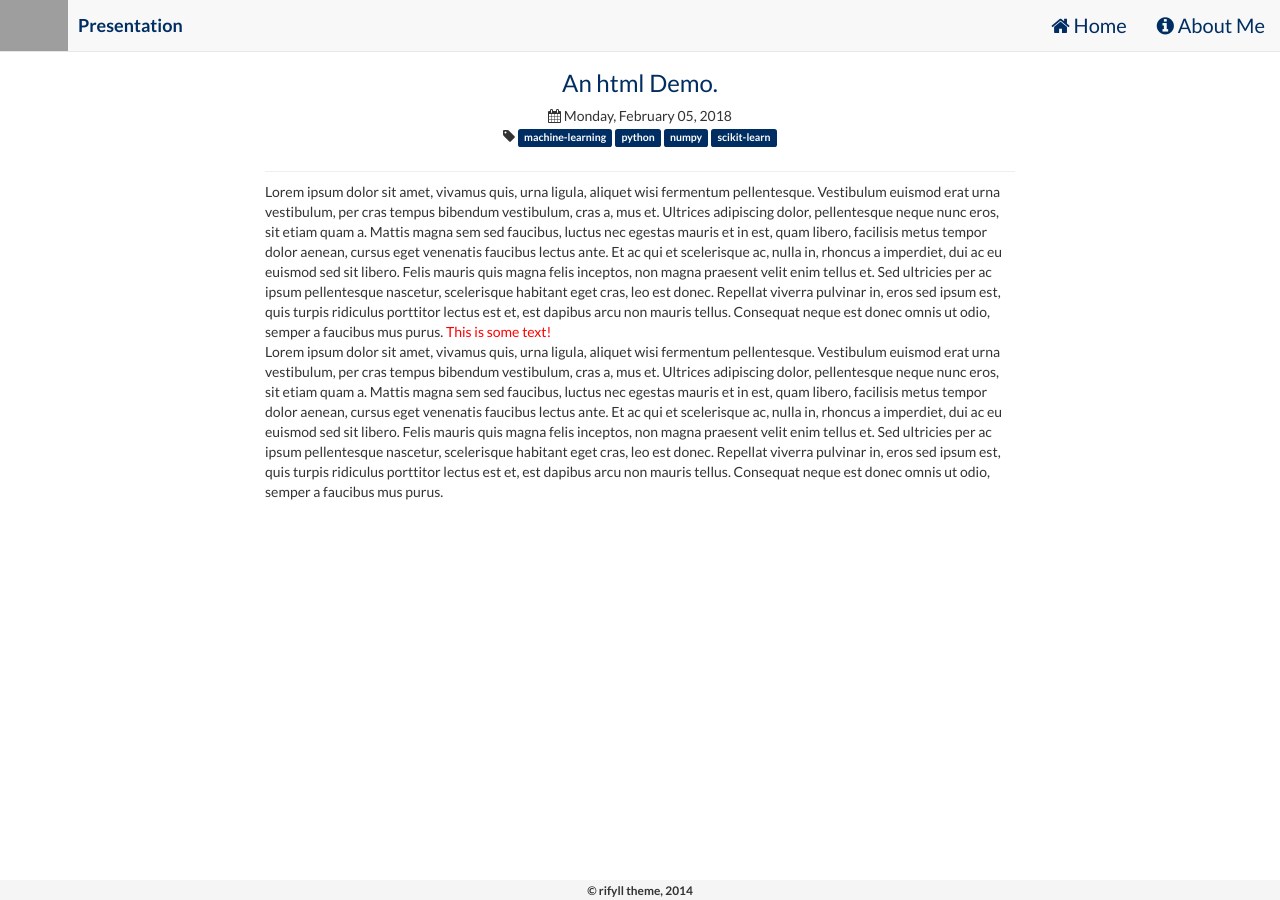
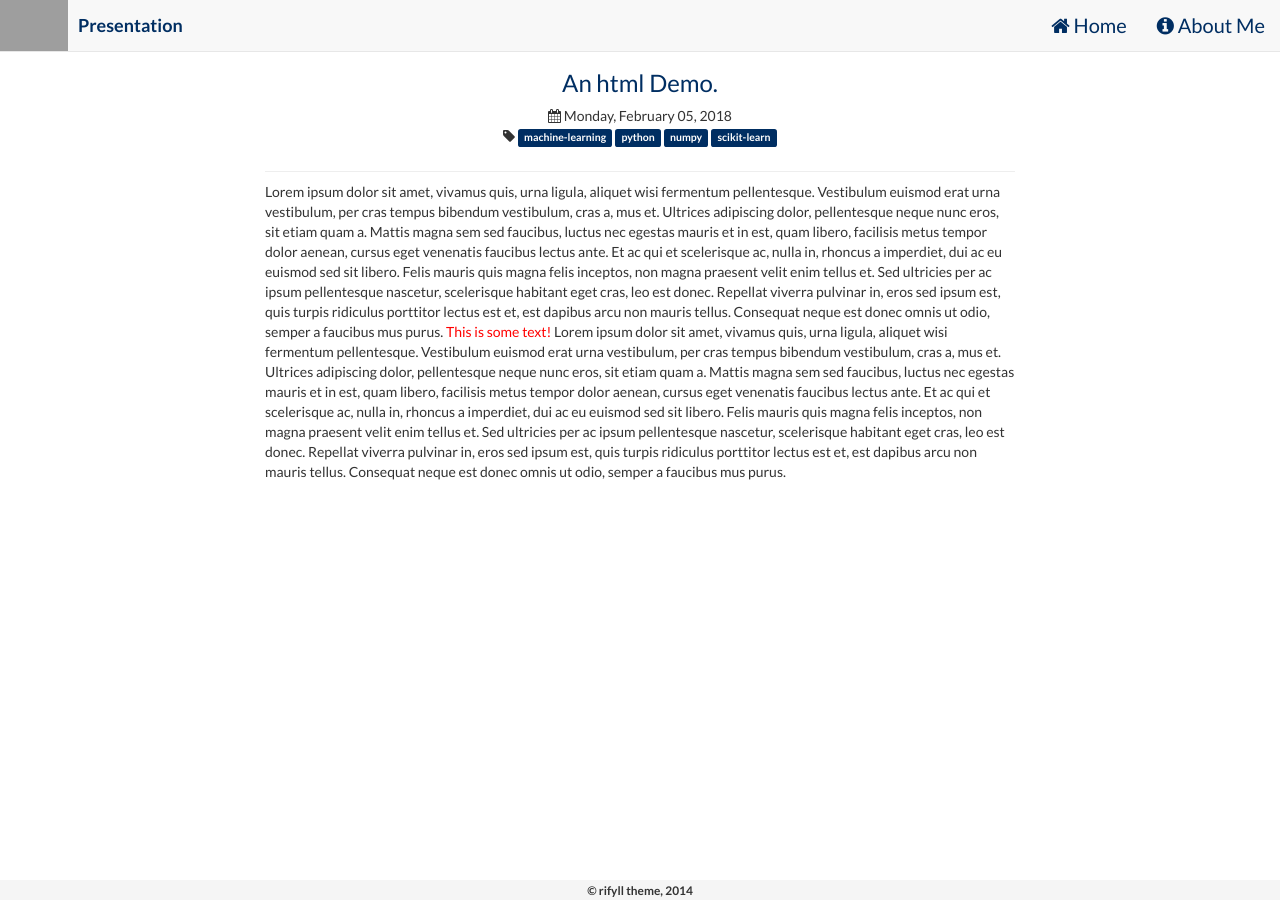
Before and after one commit to GHjiangtao2014/MySlide, a Jekyll site: the page built from _posts/2018-02-05-a-third-blog.html, in a window 1280 px wide. Built offline with Jekyll 4.4.1, drawn with Linux system fonts in a browser that asks for light colours; nearby versions of some CDN libraries; grey boxes are pictures that could not be loaded.

Commit message:
test
test

```diff
--- a/_posts/2018-02-05-a-third-blog.html
+++ b/_posts/2018-02-05-a-third-blog.html
@@ -9,16 +9,9 @@ published: true
 Lorem ipsum dolor sit amet, vivamus quis, urna ligula, aliquet wisi fermentum pellentesque. Vestibulum euismod erat urna vestibulum, per cras tempus bibendum vestibulum, cras a, mus et. Ultrices adipiscing dolor, pellentesque neque nunc eros, sit etiam quam a. Mattis magna sem sed faucibus, luctus nec egestas mauris et in est, quam libero, facilisis metus tempor dolor aenean, cursus eget venenatis faucibus lectus ante. Et ac qui et scelerisque ac, nulla in, rhoncus a imperdiet, dui ac eu euismod sed sit libero. Felis mauris quis magna felis inceptos, non magna praesent velit enim tellus et. Sed ultricies per ac ipsum pellentesque nascetur, scelerisque habitant eget cras, leo est donec. Repellat viverra pulvinar in, eros sed ipsum est, quis turpis ridiculus porttitor lectus est et, est dapibus arcu non mauris tellus. Consequat neque est donec omnis ut odio, semper a faucibus mus purus.
 <!--more-->
 
-<html>
 
-<head>
-    <title>XHTML Tag Reference</title>
-</head>
-
-<body>
 <font color="red">This is some text!</font>
 
-</br>
 Lorem ipsum dolor sit amet, vivamus quis, urna ligula, aliquet wisi fermentum pellentesque.
 Vestibulum euismod erat urna vestibulum, per cras tempus bibendum vestibulum, cras a, mus et.
 Ultrices adipiscing dolor, pellentesque neque nunc eros, sit etiam quam a.
@@ -28,5 +21,3 @@ Felis mauris quis magna felis inceptos, non magna praesent velit enim tellus et.
 Sed ultricies per ac ipsum pellentesque nascetur, scelerisque habitant eget cras, leo est donec.
 Repellat viverra pulvinar in, eros sed ipsum est, quis turpis ridiculus porttitor lectus est et, est dapibus arcu non mauris tellus.
 Consequat neque est donec omnis ut odio, semper a faucibus mus purus.
-</body>
-</html>
```
